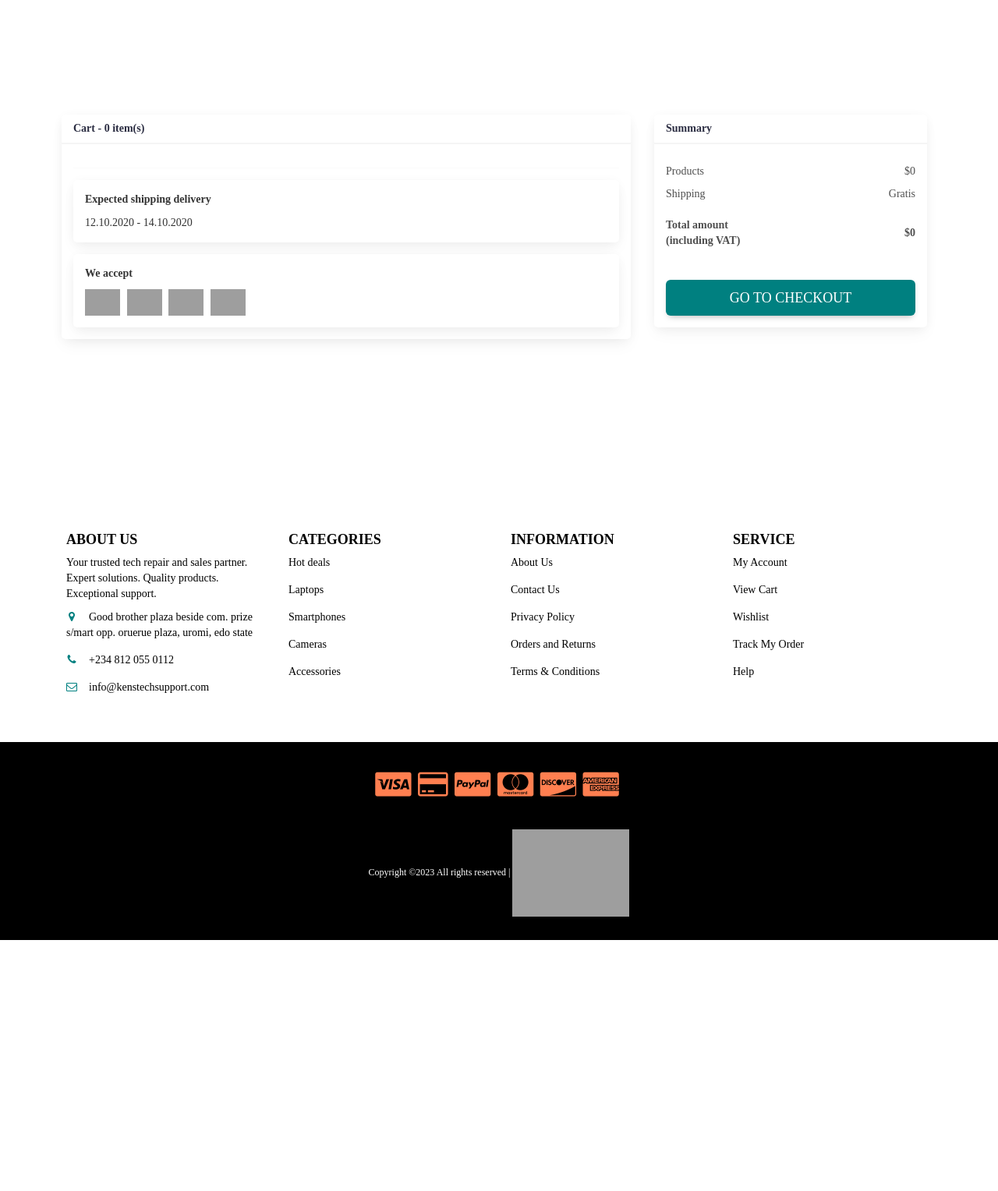
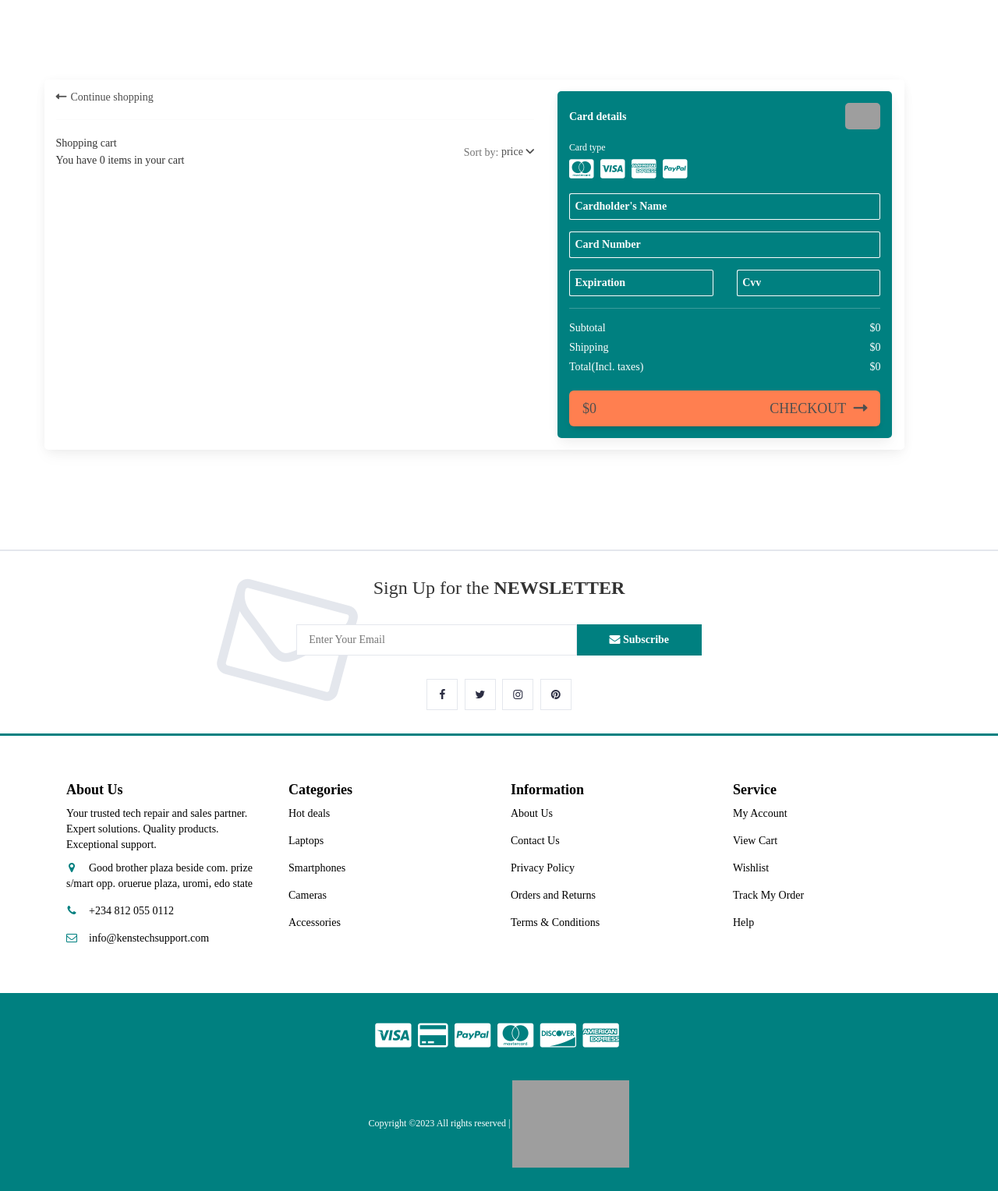
Before and after one commit to Godfryope/Kenstech-django, a Django app: page /cart/ in a window 1280 px wide. Shown: the part 222-1750 px from the top of the page at 78% size. Before the commit the page ends 1428 px from the top, so only its background shows below. Run offline with Django 4.2, Linux system fonts and the light colour scheme; data comes from the database, SQL or seed files in the repository; both versions use the stored data as it was after the commit; some libraries are stand-ins or nearby versions; some web fonts are replaced; grey boxes are pictures that could not be loaded.

Commit message:
latest update

```diff
--- a/static_in_env/css/style.css
+++ b/static_in_env/css/style.css
@@ -2291,7 +2293,7 @@ input[type="submit"]:active {
 }
 
 #bottom-footer {
-  background: black;
+  background: #008080;
   color: #ffffff;
 }
 
@@ -2301,7 +2303,7 @@ input[type="submit"]:active {
 
 .footer .footer-title {
   color: black;
-  text-transform: uppercase;
+  /* text-transform: uppercase; */
   font-size: 18px;
   /* margin: 0px 0px 30px; */
 }
@@ -2346,7 +2348,7 @@ input[type="submit"]:active {
 }
 
 .footer-payments li a {
-  color: #FF7F50;
+  color: white;
   font-size: 36px;
   display: block;
 }
--- a/store/admin.py
+++ b/store/admin.py
@@ -3,7 +3,7 @@ from .models import *
 
 # Register your models here.
 class ProductAdmin(admin.ModelAdmin):
-    prepopulated_fields = {'slug': ('name', )}
+    prepopulated_fields = {'slug': ('name',)}
 
 admin.site.register(Product, ProductAdmin)
 
--- a/store/templates/store/cart.html
+++ b/store/templates/store/cart.html
@@ -4,217 +4,153 @@
 {% include 'store/header.html' %} {% include 'store/navigation.html' %}
 
 <div class="cart">
-	<section class="h-100 gradient-custom">
-		<div class="container py-5">
-			<div class="row d-flex justify-content-center my-4">
-				<div class="col-md-8">
-					<div class="card mb-4">
-						<div class="card-header py-3">
-							<h5 class="mb-0">Cart - {{ cart_items|length }} item(s)</h5>
+	<section class="h-100" style="background-color: #eee;">
+		<div class="container-flow h-100">
+		  <div class="row d-flex justify-content-center align-items-center h-100">
+			<div class="col">
+			  <div class="card">
+				<div class="card-body p-4">
+
+				  <div class="row">
+
+					<div class="col-lg-7">
+					  <h5 class="mb-3"><a href="#!" class="text-body"><i
+							class="fas fa-long-arrow-alt-left me-2"></i>Continue shopping</a></h5>
+					  <hr>
+
+					  <div class="d-flex justify-content-between align-items-center mb-4">
+						<div>
+						  <p class="mb-1">Shopping cart</p>
+						  <p class="mb-0">You have {{ cart_items_count }} items in your cart</p>
 						</div>
-						<div class="card-body">
-							{% for cart_item in cart_items %}
-							<!-- Single item -->
-							<div class="row my-5">
-								<div class="col-lg-3 col-md-3 mb-4 mb-lg-0">
-									<!-- Image -->
-									<div class="bg-image hover-overlay hover-zoom ripple rounded"
-										data-mdb-ripple-color="light">
-										<img src="{{ cart_item.product.images.first.image.url }}"
-											class="w-100" alt="{{ cart_item.product.name }}" />
-										<a href="#!">
-											<div class="mask" style="background-color: rgba(251, 251, 251, 0.2)"></div>
-										</a>
+						<div>
+						  <p class="mb-0"><span class="text-muted">Sort by:</span> <a href="#!"
+							  class="text-body">price <i class="fas fa-angle-down mt-1"></i></a></p>
 						</div>
-									<!-- Image -->
 					  </div>
 
-								<div class="col-lg-5 col-md-4 mb-4 mb-lg-0">
-									<!-- Data -->
-									<p><a href="{{ cart_item.product.get_absolute_url }}"><strong>{{ cart_item.product.name }}</strong></a></p>
-									{% for category in cart_item.product.categories.all %}
-									<p>Category: {{ category.name }}</p>
-									{% endfor %}
-									{% comment %} <p>Size: {{ cart_item.product.size }}</p> {% endcomment %}
 					  <form method="post">
 						{% csrf_token %}
-										<input type="hidden" name="item_id" value="{{ cart_item.id }}" />
-										<button type="submit" style="background:#008080; "
-											class="btn text-white btn-sm me-1 mb-2" data-mdb-toggle="tooltip"
-											title="Remove item">
-											<i class="fas fa-trash"></i>
-										</button>
-										<button type="button" style="background:Coral;"
-											class="btn text-white btn-sm mb-2" data-mdb-toggle="tooltip"
-											title="Move to the wish list">
-											<i class="fas fa-heart"></i>
-										</button>
-									</form>
-									<!-- Data -->
+						{% for cart_item in cart_items %}
+						<div class="card mb-3">
+						  <div class="card-body">
+							<div class="d-flex justify-content-between">
+							  <div class="d-flex flex-row align-items-center">
+								<div>
+								  <img src="{{ cart_item.product.images.first.image.url }}"
+									class="img-fluid rounded-3" alt="Shopping item" style="width: 65px;">
 								</div>
-
-								<div class="col-lg-4 col-md-4 mb-4 mb-lg-0">
-									<!-- Quantity -->
-									<div class="d-flex mb-4" style="max-width: 300px">
-										<button style="background:#008080; " class="btn text-white px-3 me-2"
-											onclick="this.parentNode.querySelector('input[type=number]').stepDown()">
-											<i class="fas fa-minus"></i>
-										</button>
-
-										<div class="form-outline">
-											<input id="form1" min="0" name="quantity" value="{{ cart_item.quantity }}"
-												type="number" class="form-control" />
-											<!-- <label class="form-label" for="form1">Quantity</label> -->
-										</div>
-
-										<button style="background:#008080; " class="btn text-white px-3 ms-2"
-											onclick="this.parentNode.querySelector('input[type=number]').stepUp()">
-											<i class="fas fa-plus"></i>
-										</button>
-									</div>
-									<!-- Quantity -->
-
-									<!-- Price -->
-									<p class="text-start text-md-center">
-										<strong>${{ cart_item.product.price }}</strong>
-									</p>
-									<!-- Price -->
+								<div class="ms-3">
+								  <h5>{{ cart_item.product.name }}</h5>
+								  <p class="small mb-0">{{ cart_item.product.details }}</p>
 								</div>
 							  </div>
-							<!-- Single item -->
-							{% endfor %}
-
-							<hr class="my-4" />
-
-							<div class="card mb-4">
-								<div class="card-body">
-									<p><strong>Expected shipping delivery</strong></p>
-									<p class="mb-0">12.10.2020 - 14.10.2020</p>
+							  <div class="d-flex flex-row align-items-center">
+								<div style="width: 50px;">
+								  <h5 class="fw-normal mb-0">{{ cart_item.quantity }}</h5>
 								</div>
+								<div style="width: 80px;">
+								  <h5 class="mb-0">${{ cart_item.product.discount_price }}</h5>
 								</div>
-							<div class="card mb-4 mb-lg-0">
-								<div class="card-body">
-									<p><strong>We accept</strong></p>
-									<img class="me-2" width="45px"
-										src="https://mdbcdn.b-cdn.net/wp-content/plugins/woocommerce-gateway-stripe/assets/images/visa.svg"
-										alt="Visa" />
-									<img class="me-2" width="45px"
-										src="https://mdbcdn.b-cdn.net/wp-content/plugins/woocommerce-gateway-stripe/assets/images/amex.svg"
-										alt="American Express" />
-									<img class="me-2" width="45px"
-										src="https://mdbcdn.b-cdn.net/wp-content/plugins/woocommerce-gateway-stripe/assets/images/mastercard.svg"
-										alt="Mastercard" />
-									<img class="me-2" width="45px"
-										src="https://www.paypalobjects.com/digitalassets/c/website/marketing/apac/C2/logos-buttons/optimize/Online_Primary_Acceptance_Mark_RGB_V2_medium.jpg"
-										alt="PayPal acceptance mark" />
+								<input type="hidden" name="item_id" value="{{ cart_item.id }}" />
+								<button type="submit" class="btn btn-link text-muted"><i class="fas fa-trash-alt"></i></button>
 							  </div>
 							</div>
 						  </div>
 						</div>
+						{% endfor %}
+					  </form>
+
 					</div>
-				<div class="col-md-4">
-					<div class="card mb-4">
-						<div class="card-header py-3">
-							<h5 class="mb-0">Summary</h5>
+					<div class="col-lg-5">
+
+					  <div style="background:#008080;" class="card text-white rounded-3">
+						<div class="card-body">
+						  <div class="d-flex justify-content-between align-items-center mb-4">
+							<h5 class="mb-0 text-white">Card details</h5>
+							<img src="https://mdbcdn.b-cdn.net/img/Photos/Avatars/avatar-6.webp"
+							  class="img-fluid rounded-3" style="width: 45px;" alt="Avatar">
 						  </div>
-						<div class="card-body">
-							<ul class="list-group list-group-flush">
-								<li class="list-group-item d-flex justify-content-between align-items-center border-0 px-0 pb-0">
-									Products
+
+						  <p class="small mb-2">Card type</p>
+						  <a href="#!" type="submit" class="text-white"><i
+							  class="fab fa-cc-mastercard fa-2x me-2"></i></a>
+						  <a href="#!" type="submit" class="text-white"><i
+							  class="fab fa-cc-visa fa-2x me-2"></i></a>
+						  <a href="#!" type="submit" class="text-white"><i
+							  class="fab fa-cc-amex fa-2x me-2"></i></a>
+						  <a href="#!" type="submit" class="text-white"><i class="fab fa-cc-paypal fa-2x"></i></a>
+
+						  <form class="mt-4">
+							<div class="form-outline form-white mb-4">
+							  <input type="text" id="typeName" class="form-control form-control-lg" siez="17"
+								placeholder="Cardholder's Name" />
+							  <label class="form-label" for="typeName">Cardholder's Name</label>
+							</div>
+
+							<div class="form-outline form-white mb-4">
+							  <input type="text" id="typeText" class="form-control form-control-lg" siez="17"
+								placeholder="1234 5678 9012 3457" minlength="19" maxlength="19" />
+							  <label class="form-label" for="typeText">Card Number</label>
+							</div>
+
+							<div class="row mb-4">
+							  <div class="col-md-6">
+								<div class="form-outline form-white">
+								  <input type="text" id="typeExp" class="form-control form-control-lg"
+									placeholder="MM/YYYY" size="7" id="exp" minlength="7" maxlength="7" />
+								  <label class="form-label" for="typeExp">Expiration</label>
+								</div>
+							  </div>
+							  <div class="col-md-6">
+								<div class="form-outline form-white">
+								  <input type="password" id="typeText" class="form-control form-control-lg"
+									placeholder="&#9679;&#9679;&#9679;" size="1" minlength="3" maxlength="3" />
+								  <label class="form-label" for="typeText">Cvv</label>
+								</div>
+							  </div>
+							</div>
+
+						  </form>
+
+						  <hr class="my-4">
+
+						  <div class="d-flex justify-content-between">
+							<p class="mb-2">Subtotal</p>
+							<p class="mb-2">${{ total_price }}</p>
+						  </div>
+
+						  <div class="d-flex justify-content-between">
+							<p class="mb-2">Shipping</p>
+							<p class="mb-2">$0</p>
+						  </div>
+
+						  <div class="d-flex justify-content-between mb-4">
+							<p class="mb-2">Total(Incl. taxes)</p>
+							<p class="mb-2">${{ total_price }}</p>
+						  </div>
+
+						  <button type="button" style="background: Coral;" class="btn btn-block btn-lg">
+							<div class="d-flex justify-content-between">
 							  <span>${{ total_price }}</span>
-								</li>
-								<li class="list-group-item d-flex justify-content-between align-items-center px-0">
-									Shipping
-									<span>Gratis</span>
-								</li>
-								<li class="list-group-item d-flex justify-content-between align-items-center border-0 px-0 mb-3">
-									<div>
-										<strong>Total amount</strong>
-										<strong>
-											<p class="mb-0">(including VAT)</p>
-										</strong>
+							  <span>Checkout <i class="fas fa-long-arrow-alt-right ms-2"></i></span>
 							</div>
-									<span><strong>${{ total_price }}</strong></span>
-								</li>
-							</ul>
+						  </button>
 
-							{% comment %} <a href="{% url 'checkout' %}" {% endcomment %}
-							<a href=""
-								style="background:#008080;" class="btn text-white btn-lg btn-block">
-								Go to checkout
-							</a>
+						</div>
+					  </div>
+
+					</div>
+
+				  </div>
+
 				</div>
 			  </div>
 			</div>
 		  </div>
 		</div>
 	  </section>
-
-  {% comment %}
-  <div class="cart-list">
-    {% for cart_item in cart_items %}
-    <div class="product-widget">
-      <div class="product-info">
-        <div class="product-img">
-          {% if cart_item.product.images.exists %}
-          <img
-            src="{{ cart_item.product.images.first.image.url }}"
-            alt="{{ cart_item.product.name }}"
-          />
-          {% endif %}
 </div>
-        <div class="product-body">
-          <h3 class="product-name">
-            <a href="{{ cart_item.product.get_absolute_url }}"
-              >{{ cart_item.product.name }}</a
-            >
-          </h3>
-          <h4 class="product-price">
-            <span class="qty">{{ cart_item.quantity }}x</span>
-            {% if cart_item.product.discount %} &#8358;{{
-            cart_item.product.discount_price|intcomma }} {% else %} &#8358;{{
-            cart_item.product.price|intcomma }} {% endif %}
-          </h4>
-        </div>
-      </div>
-      <div class="cart-actions">
-        <form method="post">
-          {% csrf_token %}
-          <input type="hidden" name="item_id" value="{{ cart_item.id }}" />
-          <div class="qty-label">
-            Qty
-            <div class="input-number">
-              <input
-                name="quantity"
-                value="{{ cart_item.quantity }}"
-                type="number"
-              />
-              <span class="qty-up">+</span>
-              <span class="qty-down">-</span>
-            </div>
-          </div>
-          <button type="submit" class="remove-from-cart-btn">
-            <i class="fa fa-close"></i> Remove
-          </button>
-        </form>
-      </div>
-    </div>
-
-    {% endfor %}
-	<div class="cart-summary">
-            <small>{{ cart_items_count }} Item(s) selected</small>
-            <h5>SUBTOTAL: &#8358;{{ total_price|intcomma }}</h5>
-          </div>
-          <div class="cart-btns">
-            <a href="{% url 'cart' %}">View Cart</a>
-            <a href="/">Checkout <i class="fa fa-arrow-circle-right"></i></a>
-            {% comment %}
-            <a href="{% url 'checkout' %}"
-              >Checkout <i class="fa fa-arrow-circle-right"></i
-            ></a>
-		</div>
-  </div>
-  {% endcomment %}
-</div>
+{% include 'store/newsletter.html' %}
 
 {% include 'store/footer.html' %} {% endblock content %}
```
Also changed, not shown: other parts of static_in_env/css/style.css (+32 -30 lines), store/models.py (+10 -2 lines), store/templates/store/new-products.html (+10 -10 lines), db.sqlite3, store/migrations/0006_product_discount_value_product_shipping_fee.py (added), store/migrations/0007_alter_product_discount_price_alter_product_price.py (added). Lines whose indentation alone changed are shown as unchanged.
